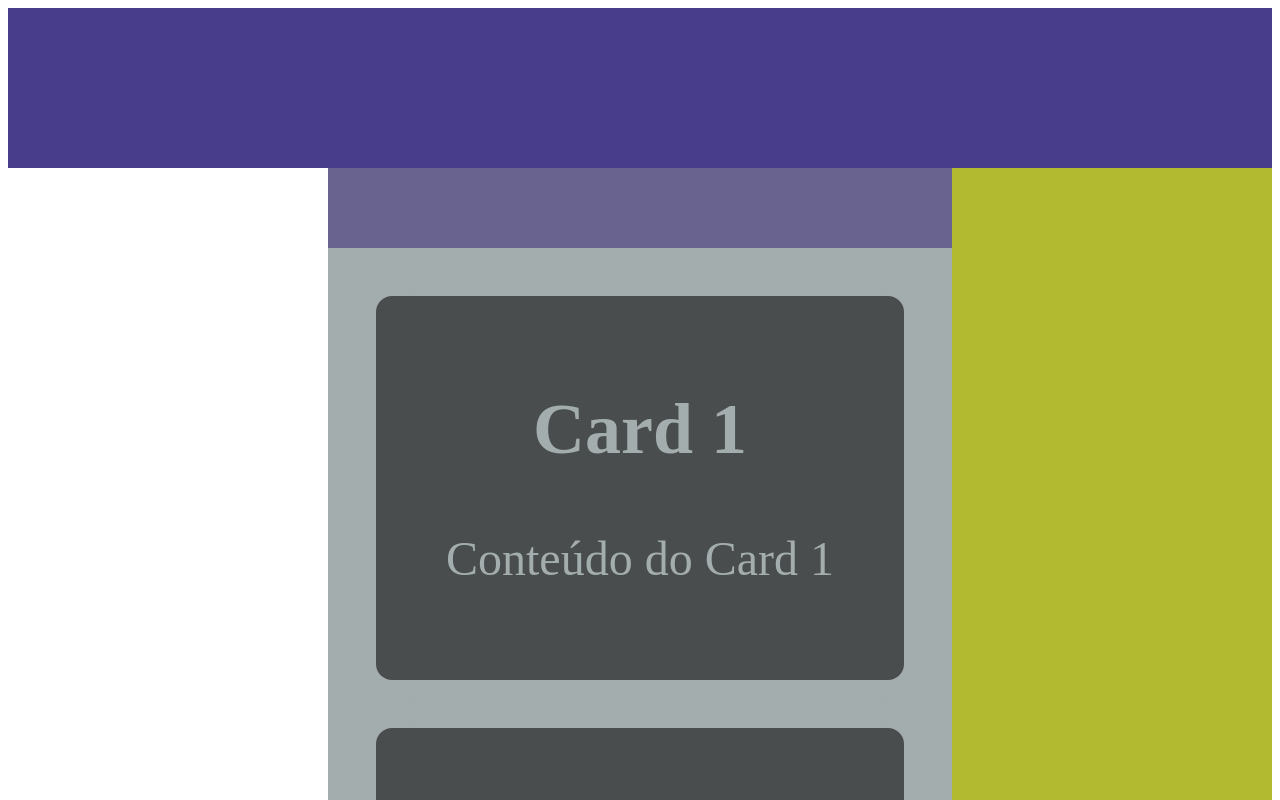
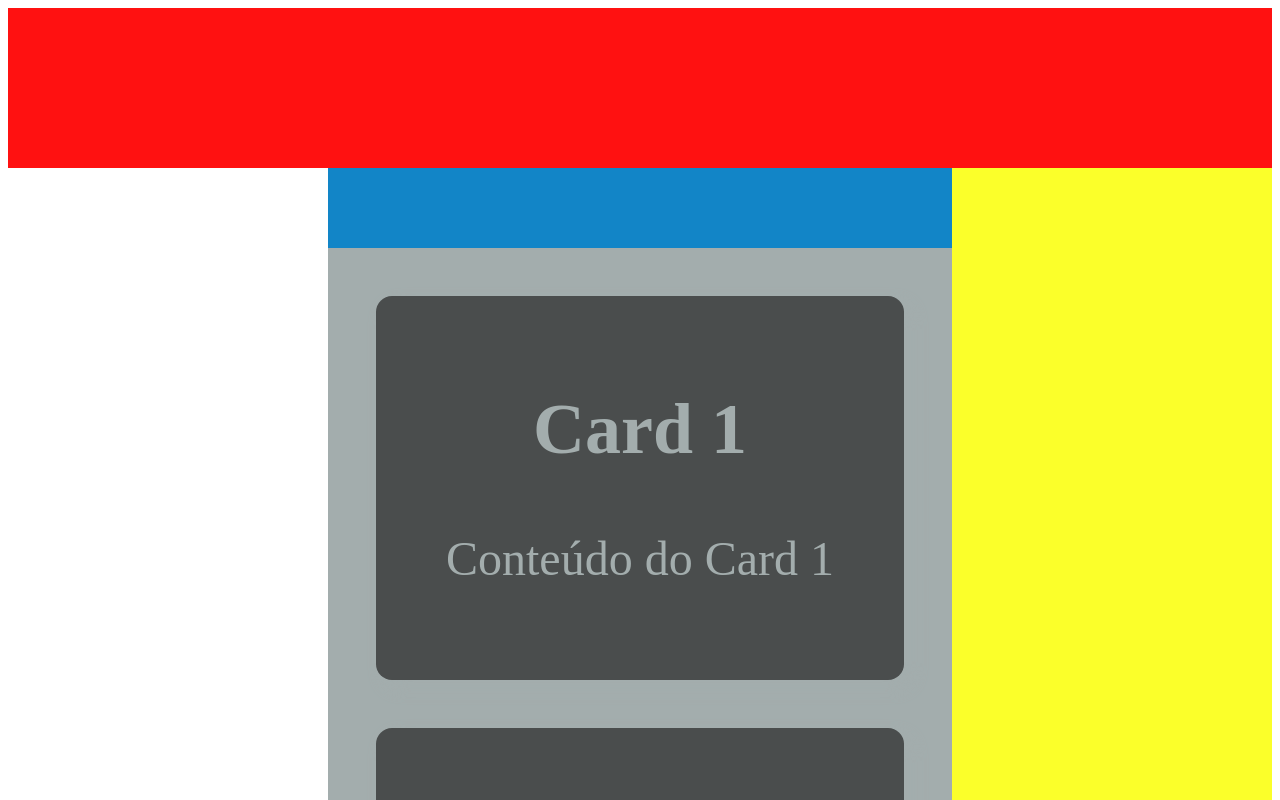
Before and after one commit to dudamlds/desafio4, a React (Vite) app: page / in a window 1280 px wide. Shown: the top 800 px of the page. Built offline with nearby package versions, Linux system fonts and the light colour scheme.

Commit message:
desafioooo

```diff
--- a/src/components/MyGrid.module.css
+++ b/src/components/MyGrid.module.css
@@ -51,35 +51,35 @@
 
 .header1 {
     grid-area: header1;
-    background-color:darkslateblue;
+    background-color:rgb(255, 17, 17);
 
 }
 
 .header2 {
     grid-area: header2;
-        background-color:rgb(105, 100, 143);
+        background-color:rgb(18, 133, 199);
 
 }
 
 .footer {
     grid-area: footer;
-    background-color:dimgray
+    background-color:rgb(1, 129, 18)
 }
 .footer2 {
     grid-area: footer2;
-    background-color:rgb(17, 209, 113);
+    background-color:rgb(214, 148, 198);
 }
 
 .aside {
     grid-area: aside;
-    background-color:darkslategray;
+    background-color:rgb(251, 255, 42);
     @media (min-width: 768px) {
         display: none;
     }
 }
 .aside2 {
     grid-area: aside2;
-    background-color:rgb(178, 187, 47);
+    background-color:rgb(251, 255, 42);
     @media (max-width: 1200px) {
         display: none;
     }
```
